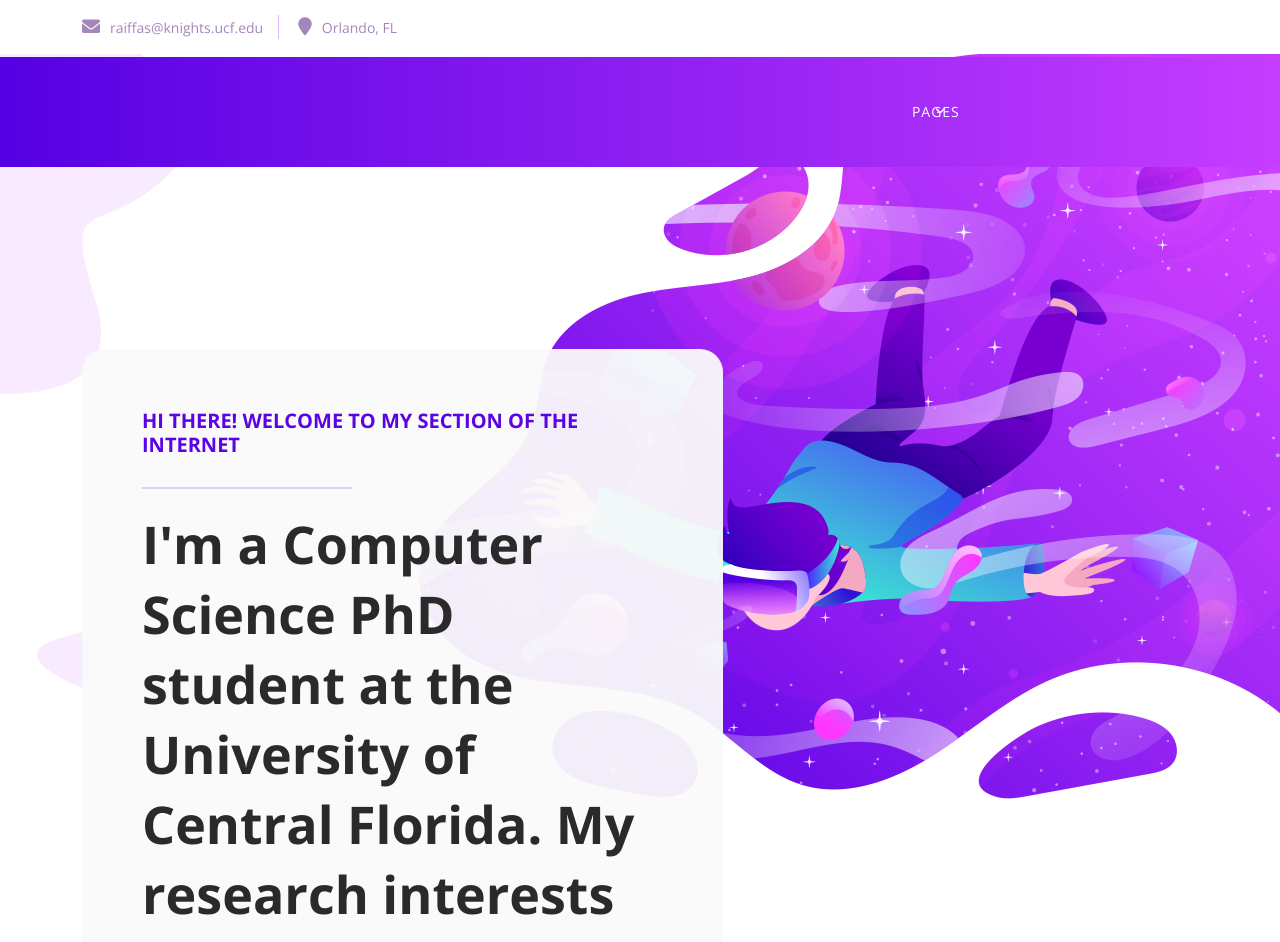
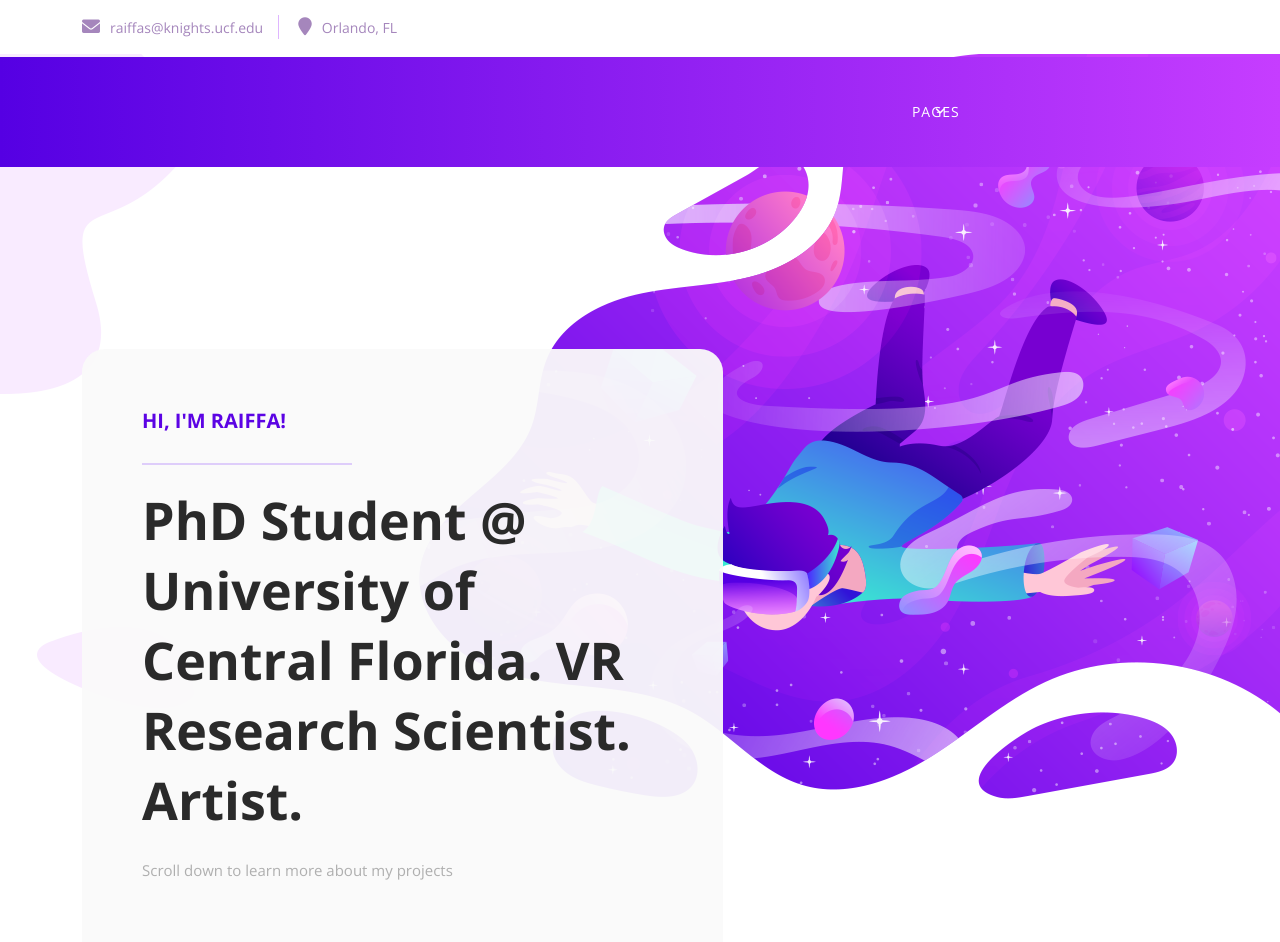
Before and after one commit to raiffas/portfolio, a plain HTML site: page index.html in a window 1280 px wide. Shown: the top 942 px of the page. Drawn offline with nearby package versions, Linux system fonts and the light colour scheme.

Commit message:
update personal info

```diff
--- a/index.html
+++ b/index.html
@@ -96,12 +96,10 @@ https://templatemo.com/tm-582-tale-seo-agency
       <div class="row">
         <div class="col-lg-7">
           <div class="caption header-text">
-            <h6>Hi there! Welcome to my section of the internet</h6>
+            <h6>Hi, I'm Raiffa!</h6>
             <div class="line-dec"></div>
-            <h4> I'm a Computer Science PhD student at the University of Central Florida.
-              My research interests are in VR locomotion, eye tracking, and Cinematic VR. Scroll down to learn more
-              about my current projects and check out my developer blog to keep up with my progress and
-              to read about new ideas I'm thinking about!</h4>
+            <h4>PhD Student @ University of Central Florida. VR Research Scientist. Artist.</h4>
+            <p>Scroll down to learn more about my projects</p>
           </div>
         </div>
       </div>
```
